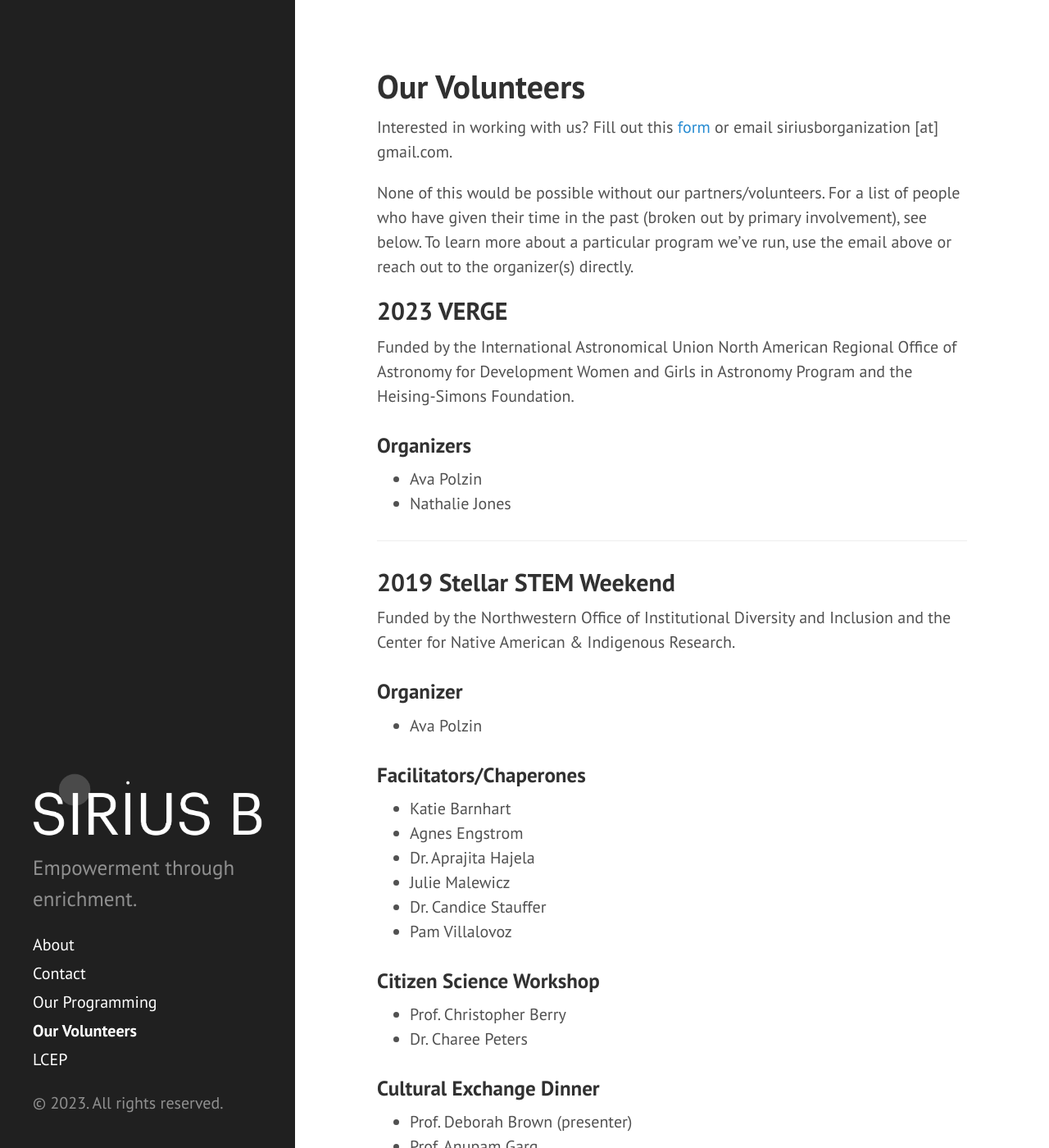
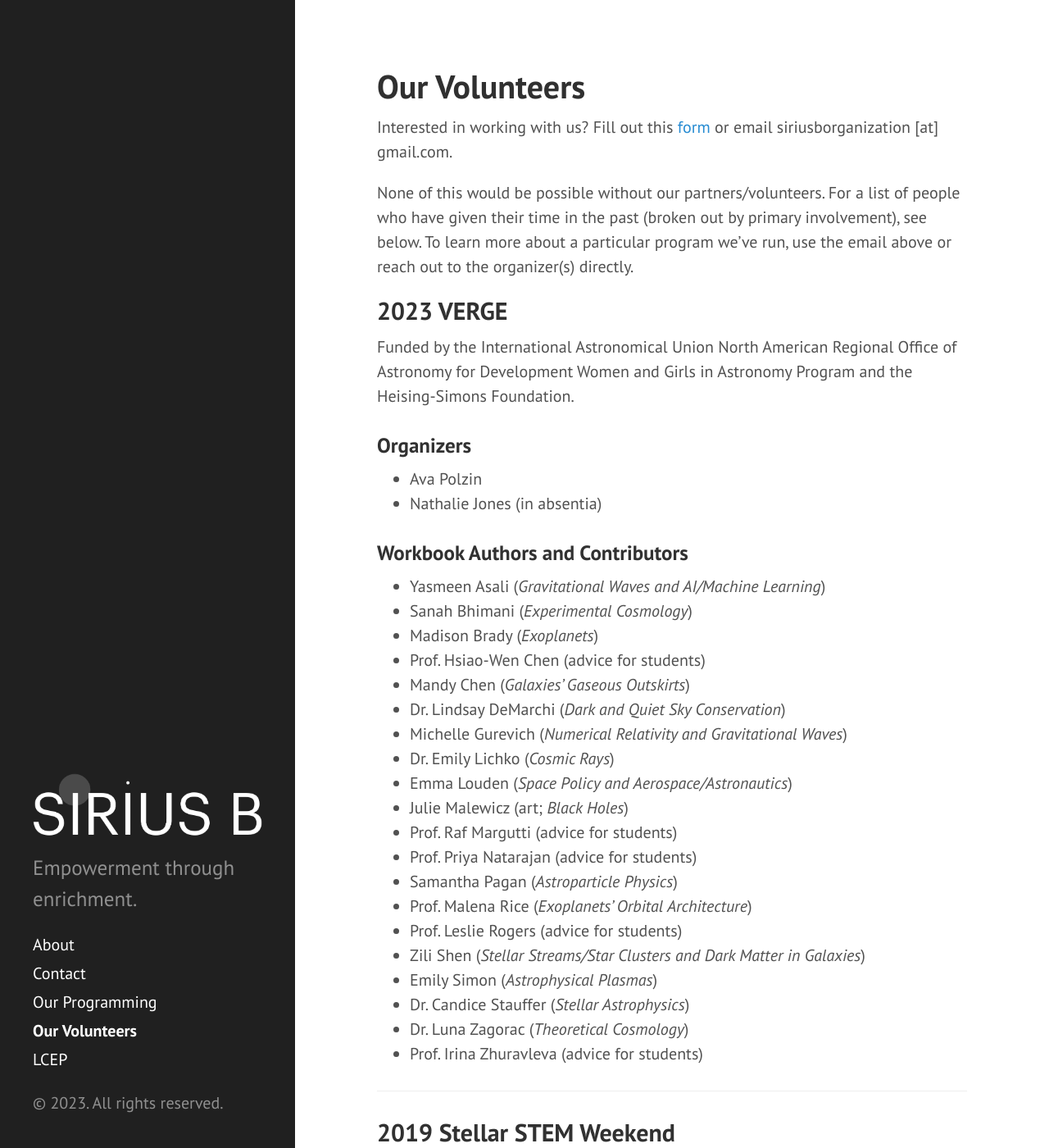
Before and after one commit to siriusb-org/siriusb-org.github.io, a Jekyll site: the page built from volunteers.md, in a window 1280 px wide and 1400 px high. Shown: the whole window at 82% size. Built offline with Jekyll 4.4.1, drawn with Linux system fonts in a browser that asks for light colours.

Commit message:
update list of contributors for VERGE program

```diff
--- a/volunteers.md
+++ b/volunteers.md
@@ -12,7 +12,29 @@ Funded by the International Astronomical Union North American Regional Office of
 
 ### Organizers
 - Ava Polzin
-- Nathalie Jones
+- Nathalie Jones (in absentia)
+
+### Workbook Authors and Contributors
+- Yasmeen Asali (*Gravitational Waves and AI/Machine Learning*)
+- Sanah Bhimani (*Experimental Cosmology*)
+- Madison Brady (*Exoplanets*)
+- Prof. Hsiao-Wen Chen (advice for students)
+- Mandy Chen (*Galaxies' Gaseous Outskirts*)
+- Dr. Lindsay DeMarchi (*Dark and Quiet Sky Conservation*)
+- Michelle Gurevich (*Numerical Relativity and Gravitational Waves*)
+- Dr. Emily Lichko (*Cosmic Rays*)
+- Emma Louden (*Space Policy and Aerospace/Astronautics*)
+- Julie Malewicz (art; *Black Holes*)
+- Prof. Raf Margutti (advice for students)
+- Prof. Priya Natarajan (advice for students)
+- Samantha Pagan (*Astroparticle Physics*)
+- Prof. Malena Rice (*Exoplanets' Orbital Architecture*)
+- Prof. Leslie Rogers (advice for students)
+- Zili Shen (*Stellar Streams/Star Clusters and Dark Matter in Galaxies*)
+- Emily Simon (*Astrophysical Plasmas*)
+- Dr. Candice Stauffer (*Stellar Astrophysics*)
+- Dr. Luna Zagorac (*Theoretical Cosmology*)
+- Prof. Irina Zhuravleva (advice for students)
 
 
 ***
```
